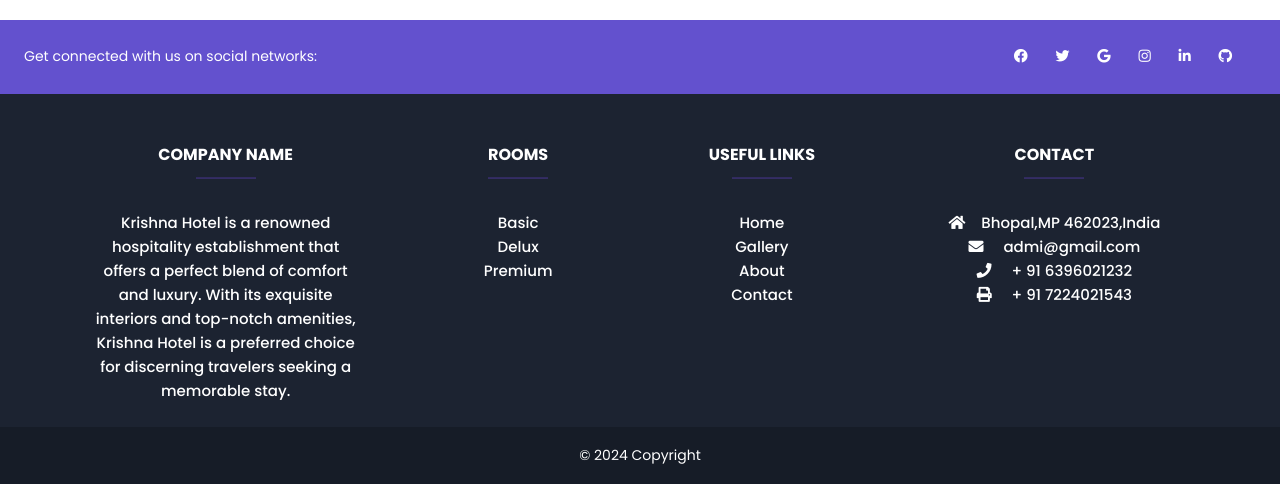
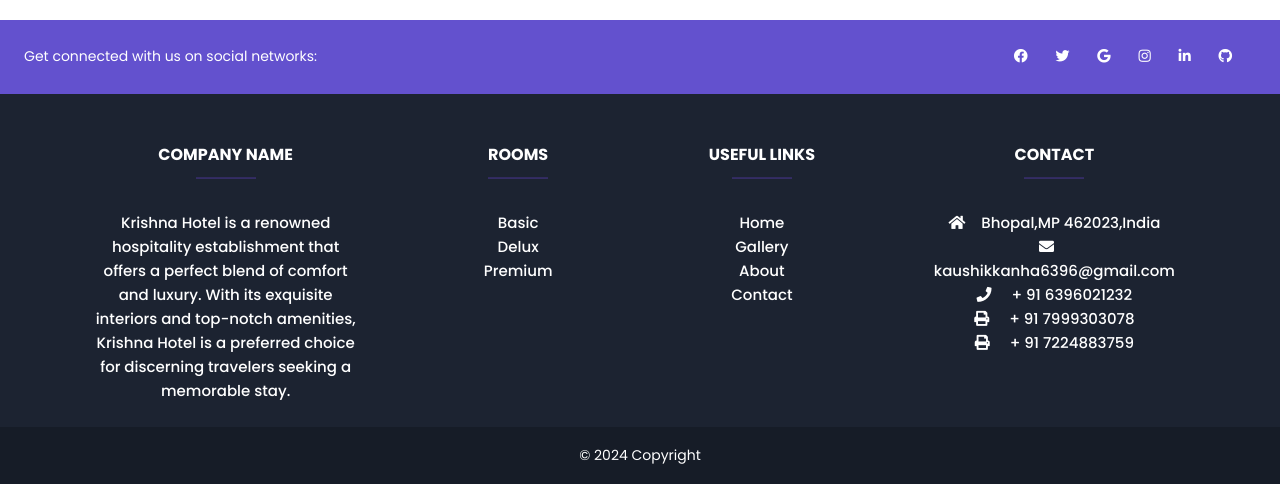
Before and after one commit to Kanhakaushik/HMS, a Django app: page / in a window 1280 px wide. Shown: the part 3139-3623 px from the top of the page. Run offline with Django 3.2, Linux system fonts and the light colour scheme; data comes from the database, SQL or seed files in the repository; both versions use the stored data as it was after the commit; some libraries are stand-ins or nearby versions; some web fonts are replaced.

Commit message:
many changes

```diff
--- a/HMS/templates/basic.html
+++ b/HMS/templates/basic.html
@@ -255,9 +255,10 @@
                             <hr class="mb-4 mt-0 d-inline-block mx-auto" style="width: 60px; background-color: #7c4dff; height: 2px" />
 
                             <p><i class="fas fa-home mr-3"></i>Bhopal,MP 462023,India</p>
-                            <p><i class="fas fa-envelope mr-3"></i> admi@gmail.com</p>
+                            <p><i class="fas fa-envelope mr-3"></i>kaushikkanha6396@gmail.com</p>
                             <p><i class="fas fa-phone mr-3"></i> + 91 6396021232    </p>
-                            <p><i class="fas fa-print mr-3"></i> + 91 7224021543</p>
+                            <p><i class="fas fa-print mr-3"></i> + 91 7999303078</p>
+                            <p><i class="fas fa-print mr-3"></i> + 91 7224883759</p>
                         </div>
                         <!-- Grid column -->
                     </div>
```
Also changed, not shown: HMS/db.sqlite3.
